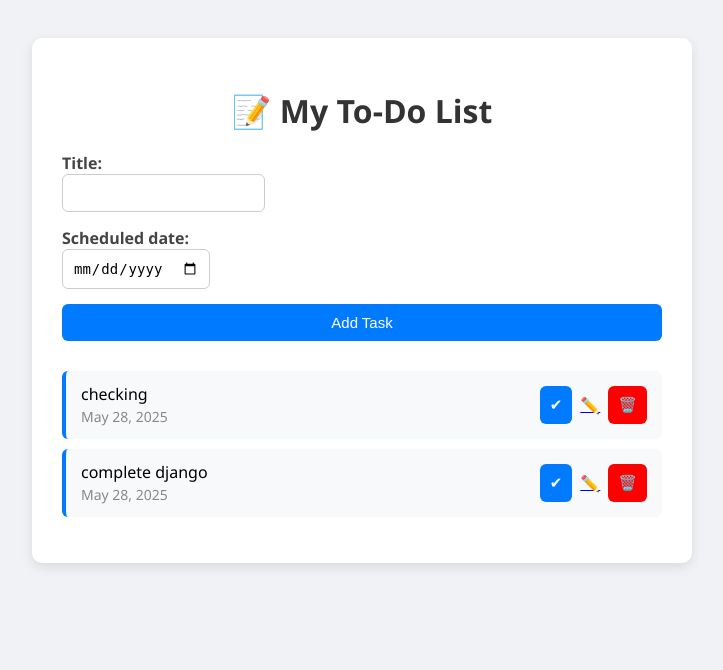
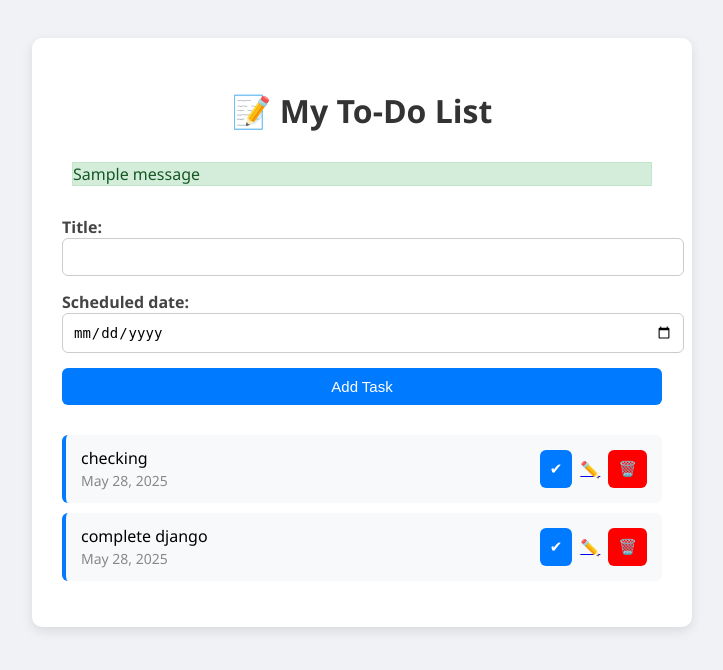
Before and after one commit to vish-001-saxena/todo_app, a Django app: template core/core/templates/index.html in a window 1280 px wide. Shown: the top 670 px of the page, without its empty margins (278-1001 px from the left). Run offline with Django 5.2, Linux system fonts and the light colour scheme; the template is opened without the code that fills it: values that come from a table or form of the project are taken from there, others are empty; data comes from the database, SQL or seed files in the repository; one stand-in notice (Sample message) is shown.

Commit message:
index.html update

```diff
--- a/core/core/templates/index.html
+++ b/core/core/templates/index.html
@@ -25,6 +25,24 @@
             margin-bottom: 20px;
         }
 
+        .messages {
+            margin-bottom: 20px;
+            padding: 10px;
+            border-radius: 6px;
+        }
+
+        .messages .success {
+            background-color: #d4edda;
+            color: #155724;
+            border: 1px solid #c3e6cb;
+        }
+
+        .messages .error {
+            background-color: #f8d7da;
+            color: #721c24;
+            border: 1px solid #f5c6cb;
+        }
+
         form {
             display: flex;
             flex-direction: column;
@@ -44,6 +62,7 @@
             border: 1px solid #ccc;
             border-radius: 6px;
             font-size: 14px;
+            width: 100%;
         }
 
         button {
@@ -107,22 +126,33 @@
 <div class="container">
     <h1>📝 My To-Do List</h1>
 
+    <!-- Display Django messages -->
+    {% if messages %}
+        <div class="messages">
+            {% for message in messages %}
+                <div class="{{ message.tags }}">{{ message }}</div>
+            {% endfor %}
+        </div>
+    {% endif %}
+
+    <!-- Task Creation Form -->
     <form method="POST">
         {% csrf_token %}
         {{ form.non_field_errors }}
         <div>
-            {{ form.title.label_tag }}<br>
+            {{ form.title.label_tag }}
             {{ form.title }}
             {{ form.title.errors }}
         </div>
         <div>
-            {{ form.scheduled_date.label_tag }}<br>
+            {{ form.scheduled_date.label_tag }}
             {{ form.scheduled_date }}
             {{ form.scheduled_date.errors }}
         </div>
         <button type="submit">Add Task</button>
     </form>
 
+    <!-- Task List -->
     <ul>
         {% for task in tasks %}
             <li>
@@ -147,7 +177,7 @@
 
                     <a href="{% url 'edit_task' task.id %}" title="Edit Task">✏️</a>
 
-                    <form method="POST" action="{% url 'delete_task' task.id %}">
+                    <form method="POST" action="{% url 'delete_task' task.id %}" onsubmit="return confirm('Are you sure you want to delete this task?');">
                         {% csrf_token %}
                         <button type="submit" style="background-color: red;" title="Delete Task">🗑️</button>
                     </form>
```
Also changed, not shown: core/views.py (+5 -6 lines).
